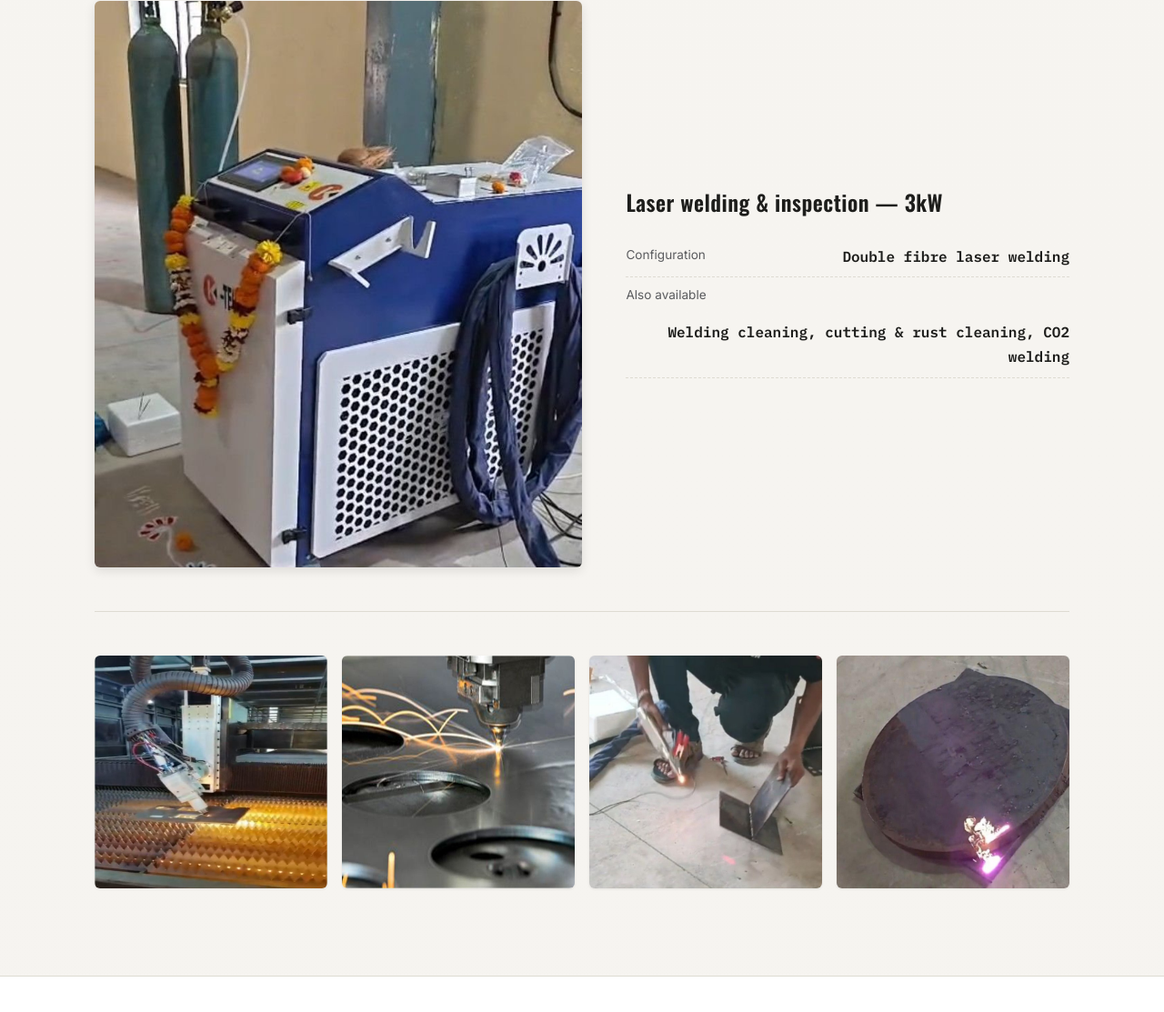
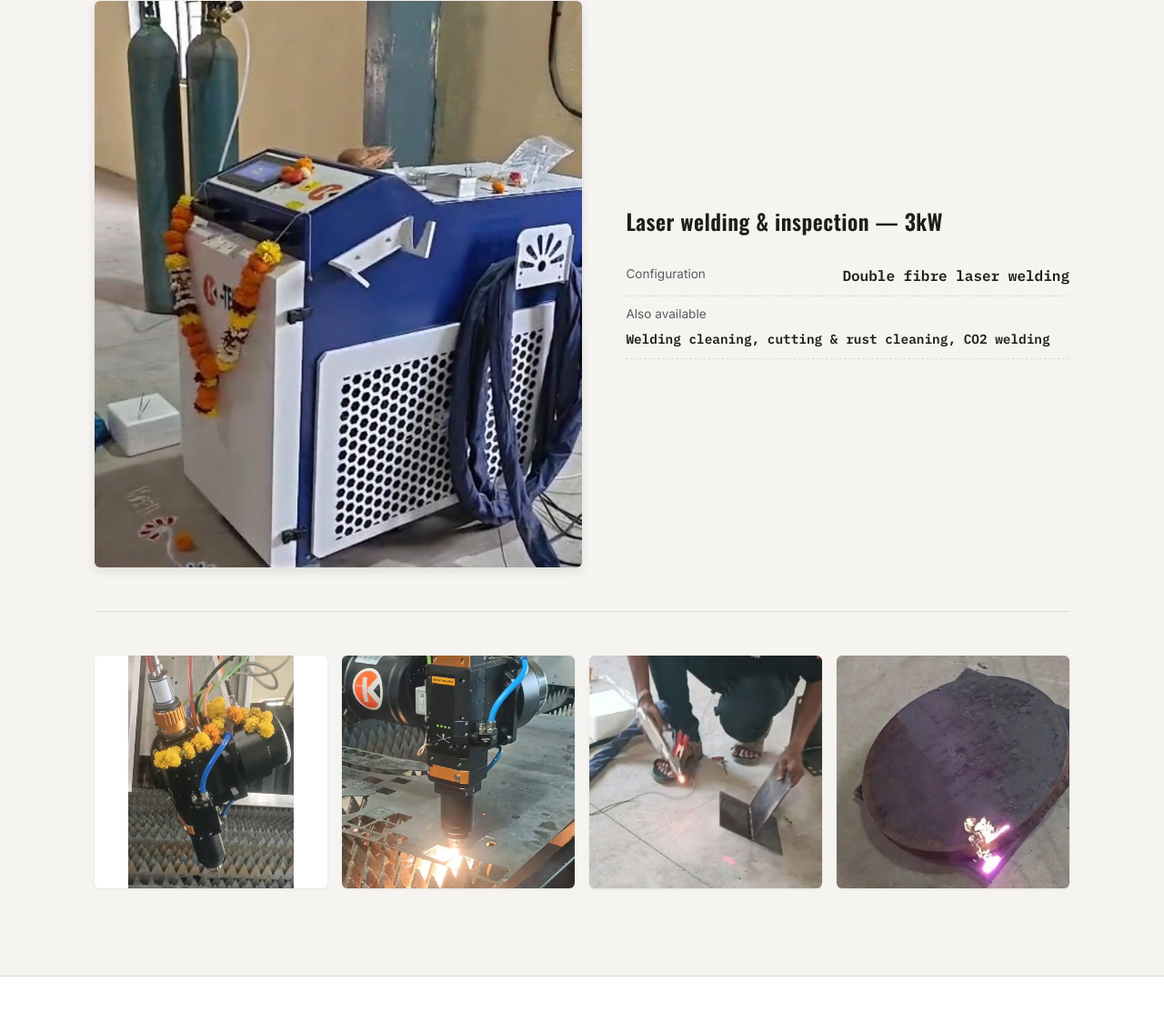
Before and after one commit to rohanz2003/SPAK, a plain HTML site: page index.html in a window 1280 px wide. Shown: the part 4635-5748 px from the top of the page at 91% size. Drawn offline with nearby package versions, Linux system fonts and the light colour scheme.

Commit message:
Update site photos and image zoom behavior

```diff
--- a/index.html
+++ b/index.html
@@ -42,7 +42,7 @@
 <link href="https://fonts.googleapis.com/css2?family=Oswald:wght@500;600;700&family=Inter:wght@400;500;600&family=IBM+Plex+Mono:wght@500;600&display=swap" rel="stylesheet">
 
 <!-- Stylesheet -->
-<link rel="stylesheet" href="styles.css?v=20261029-3">
+<link rel="stylesheet" href="styles.css?v=20261120-zoom-all">
 
 <!-- JSON-LD Structured Data for LocalBusiness -->
 <script type="application/ld+json">
@@ -382,8 +382,8 @@
 
       <div class="facility-row reverse">
         <div class="facility-media two-up">
-          <img src="images/bending-machine-front.jpg" alt="CNC servo hydraulic press brake bending machine, front view">
-          <img src="images/bending-machine-back.jpg" alt="CNC servo hydraulic press brake bending machine, rear view">
+          <img src="images/press-brake-angle.jpeg" alt="SPAK Metaal Craft 400-ton CNC press brake, angled view">
+          <img src="images/press-brake-front.jpeg" alt="SPAK Metaal Craft 400-ton CNC press brake, front view">
         </div>
         <div class="facility-info">
           <h3>CNC servo hydraulic press brake</h3>
@@ -403,14 +403,14 @@
           <h3>Laser welding &amp; inspection — 3kW</h3>
           <dl class="spec-list">
             <div><dt>Configuration</dt><dd>Double fibre laser welding</dd></div>
-            <div><dt>Also available</dt><dd>Welding cleaning, cutting &amp; rust cleaning, CO2 welding</dd></div>
+            <div class="spec-list-wide"><dt>Also available</dt><dd>Welding cleaning, cutting &amp; rust cleaning, CO2 welding</dd></div>
           </dl>
         </div>
       </div>
 
       <div class="facility-strip">
-        <img src="images/laser-cutting-action.jpg" alt="Fibre laser cutting head in action on sheet metal">
-        <img src="images/laser-cutting-sparks.jpg" alt="Close-up of laser cutting sparks on steel plate">
+        <img src="images/laser-cutting-head-closeup.jpeg" alt="Close-up of the fiber laser cutting head above the cutting bed">
+        <img src="images/laser-cutting-in-action.jpeg" alt="Fiber laser cutting a metal plate in operation">
         <img src="images/welding-in-action.jpg" alt="Operator performing laser welding on a metal bracket">
         <img src="images/welding-rust-cleaning.jpg" alt="Laser rust cleaning on a circular steel plate">
       </div>
@@ -626,7 +626,7 @@
   </div>
 </footer>
 
-<script src="script.js?v=20261029-2"></script>
+<script src="script.js?v=20261120-zoom-all"></script>
 
 <!-- Vercel Web Analytics -->
 <script defer src="https://cdn.vercel-insights.com/v1/script.js" data-project-id="prj_TlYNJKdsUUUIITWoIo6O7hzLHsyh"></script>
--- a/script.js
+++ b/script.js
@@ -45,12 +45,15 @@ if (navToggle && mobileNav) {
   });
 }
 
-// Simple lightbox for the sample components gallery
-const galleryImages = document.querySelectorAll('.component-grid img');
+// Lightbox for all page content photos; header and footer logos are excluded.
+const contentImages = document.querySelectorAll('main img');
 
-if (galleryImages.length) {
+if (contentImages.length) {
   const lightbox = document.createElement('div');
   lightbox.className = 'lightbox';
+  lightbox.setAttribute('role', 'dialog');
+  lightbox.setAttribute('aria-modal', 'true');
+  lightbox.setAttribute('aria-label', 'Image preview');
   const lightboxImg = document.createElement('img');
   const lightboxClose = document.createElement('button');
   lightboxClose.className = 'lightbox-close';
@@ -60,15 +63,13 @@ if (galleryImages.length) {
   lightbox.appendChild(lightboxClose);
   document.body.appendChild(lightbox);
 
-  galleryImages.forEach(img => {
-    img.addEventListener('click', () => {
-      lightboxImg.src = img.src;
-      lightboxImg.alt = img.alt;
-      lightbox.classList.add('open');
-      document.body.style.overflow = 'hidden';
-      lightboxClose.focus();
-    });
-  });
+  const openLightbox = (img) => {
+    lightboxImg.src = img.currentSrc || img.src;
+    lightboxImg.alt = img.alt;
+    lightbox.classList.add('open');
+    document.body.style.overflow = 'hidden';
+    lightboxClose.focus();
+  };
 
   const closeLightbox = () => {
     lightbox.classList.remove('open');
@@ -76,19 +77,34 @@ if (galleryImages.length) {
     document.body.style.overflow = '';
   };
 
-  lightboxClose.addEventListener('click', (e) => {
-    e.stopPropagation();
+  contentImages.forEach(img => {
+    img.tabIndex = 0;
+    img.setAttribute('role', 'button');
+    img.setAttribute('aria-haspopup', 'dialog');
+    img.setAttribute('aria-label', `Open image preview: ${img.alt || 'image'}`);
+
+    img.addEventListener('click', () => openLightbox(img));
+    img.addEventListener('keydown', (event) => {
+      if (event.key === 'Enter' || event.key === ' ') {
+        event.preventDefault();
+        openLightbox(img);
+      }
+    });
+  });
+
+  lightboxClose.addEventListener('click', (event) => {
+    event.stopPropagation();
     closeLightbox();
   });
 
-  lightbox.addEventListener('click', (e) => {
-    if (e.target === lightbox) {
+  lightbox.addEventListener('click', (event) => {
+    if (event.target === lightbox) {
       closeLightbox();
     }
   });
 
-  document.addEventListener('keydown', (e) => {
-    if (e.key === 'Escape' && lightbox.classList.contains('open')) {
+  document.addEventListener('keydown', (event) => {
+    if (event.key === 'Escape' && lightbox.classList.contains('open')) {
       closeLightbox();
     }
   });
--- a/styles.css
+++ b/styles.css
@@ -108,6 +108,7 @@ body {
 }
 
 img { max-width: 100%; height: auto; display: block; }
+main img { cursor: zoom-in; }
 
 a { color: inherit; text-decoration: none; }
 
@@ -1172,6 +1173,13 @@ body {
 }
 .spec-list dt { color: var(--steel); font-size: clamp(0.85rem, 1vw, 0.9rem); }
 .spec-list dd { margin: 0; font-family: var(--font-mono); font-weight: 600; color: var(--ink); text-align: right; min-width: 120px; }
+.spec-list > .spec-list-wide { display: block; }
+.spec-list-wide dt { margin-bottom: var(--space-xs); }
+.spec-list-wide dd { font-size: 0.9rem; text-align: left; white-space: nowrap; }
+
+@media (max-width: 1024px) {
+  .spec-list-wide dd { white-space: normal; }
+}
 
 .facility-strip {
   display: grid;
@@ -1180,6 +1188,7 @@ body {
   margin-top: var(--space-2xl);
 }
 .facility-strip img { border-radius: var(--radius-md); aspect-ratio: 1 / 1; object-fit: cover; box-shadow: var(--shadow-sm); }
+.facility-strip img:first-child { object-fit: contain; background: var(--panel); }
 @media (max-width: 700px) {
   .facility-strip { grid-template-columns: repeat(2, 1fr); }
 }
```
Also changed, not shown: images/laser-cutting-head-closeup.jpeg (added), images/laser-cutting-in-action.jpeg (added), images/press-brake-angle.jpeg (added), images/press-brake-front.jpeg (added).
